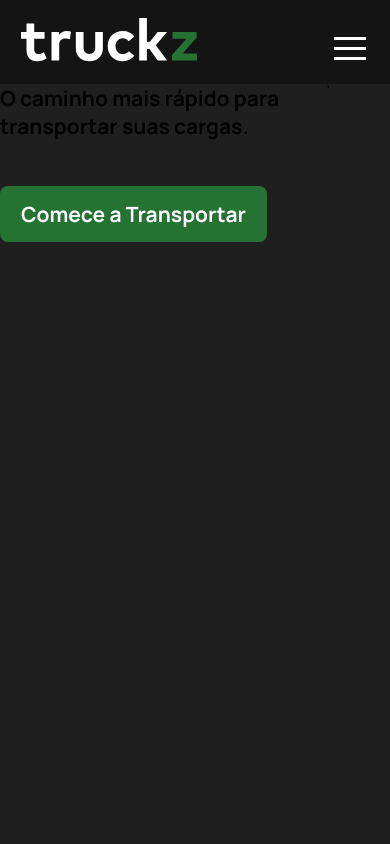
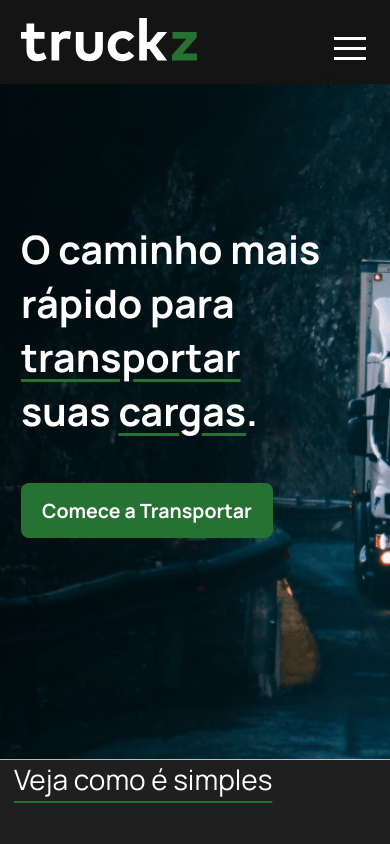
Before and after one commit to coyotetec/truckz-lp, a React (Vite) app: page / in a window 390 px wide. Shown: the top 844 px of the page. Built offline with nearby package versions, Linux system fonts and the light colour scheme.

Commit message:
fix(Hero/Style): transform content in container, adjust position of backgroundo image in mobile version and alter fontSizes of button

```diff
--- a/src/components/Hero/style.ts
+++ b/src/components/Hero/style.ts
@@ -4,21 +4,16 @@ import bgHeroMobile from '../../assets/heroBg-mobile.webp';
 import { devices } from '../../styles/mediaQuerys';
 
 export const Container = styled.section`
-  background-color: ${({ theme }) => theme.colors.black[500]};
-  height: 100vh;
-  padding-top: 6rem;
-  width: 100%;
-`;
-
-export const Content = styled.div`
   align-items: center;
   display: flex;
   background-image: url(${bgHeroDesktop});
   background-position: center center;
   background-repeat: no-repeat;
   background-size: cover;
-  height: 94%;
-  padding: 0 1rem;
+  height: 94vh;
+  width: 100%;
+  padding-top: 6rem;
+  padding: 0 1.5rem;
 
   div {
     margin: 0 auto;
@@ -40,8 +35,8 @@ export const Content = styled.div`
 
   @media ${devices.md} {
     background-image: url(${bgHeroMobile});
-    background-position: left -6rem center;
-    height: 80%;
+    background-position: left -24rem center;
+    height: 90vh;
 
     h1 {
       max-width: 38rem;
@@ -49,7 +44,7 @@ export const Content = styled.div`
   }
 
   @media ${devices.sm} {
-    background-position: left -16rem center;
+    background-position: left -26rem center;
 
     h1 {
       font-size: 2.8rem;
@@ -58,7 +53,7 @@ export const Content = styled.div`
   }
 
   @media ${devices.xs} {
-    background-position: left -13rem center;
+    background-position: left -22rem center;
   }
 `;
 
@@ -66,10 +61,10 @@ export const Button = styled.button`
   background-color: ${({ theme }) => theme.colors.primary[400]};
   border: none;
   border-radius: 8px;
-  font-size: 1.5rem;
+  font-size: 1rem;
   font-weight: 700;
   margin-top: 3.25rem;
-  padding: 1.2rem 2rem;
+  padding: 1rem 1.8rem;
   transition: background-color 0.2s ease-in-out;
 
   &:hover {
@@ -78,5 +73,6 @@ export const Button = styled.button`
 
   @media ${devices.md} {
     padding: 1rem 1.5rem;
+    font-size: 1.4rem;
   }
 `;
```
